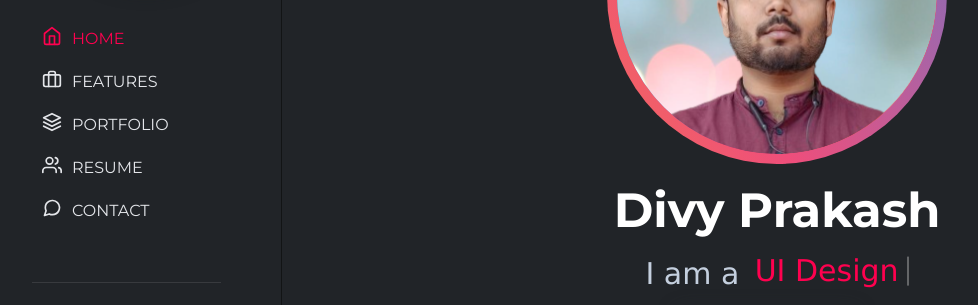
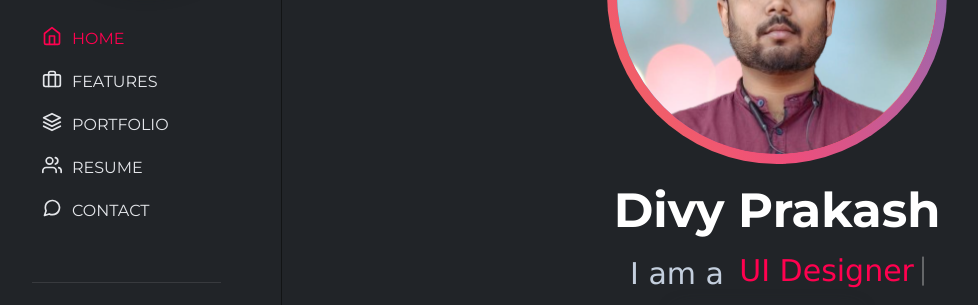
Before and after one commit to divyprakash-vns/portfolio, a plain HTML site: page index.html in a window 1280 px wide. Both pictures are taken after a click on the link "HOME". Shown: the part 281-586 px from the top of the page, without its empty margins (8-986 px from the left). Drawn offline with nearby package versions, Linux system fonts and the light colour scheme.

Commit message:
Update index.html

```diff
--- a/index.html
+++ b/index.html
@@ -156,7 +156,7 @@
                             <!-- ROTATING TEXT -->
                             <span class="cd-words-wrapper">
                                     <b class="is-visible">App Developer</b>
-                                    <b class="is-hidden">UI Design</b>
+                                    <b class="is-hidden">UI Designer</b>
                                 </span>
                             </span>
                             <!-- type headline end -->
```
